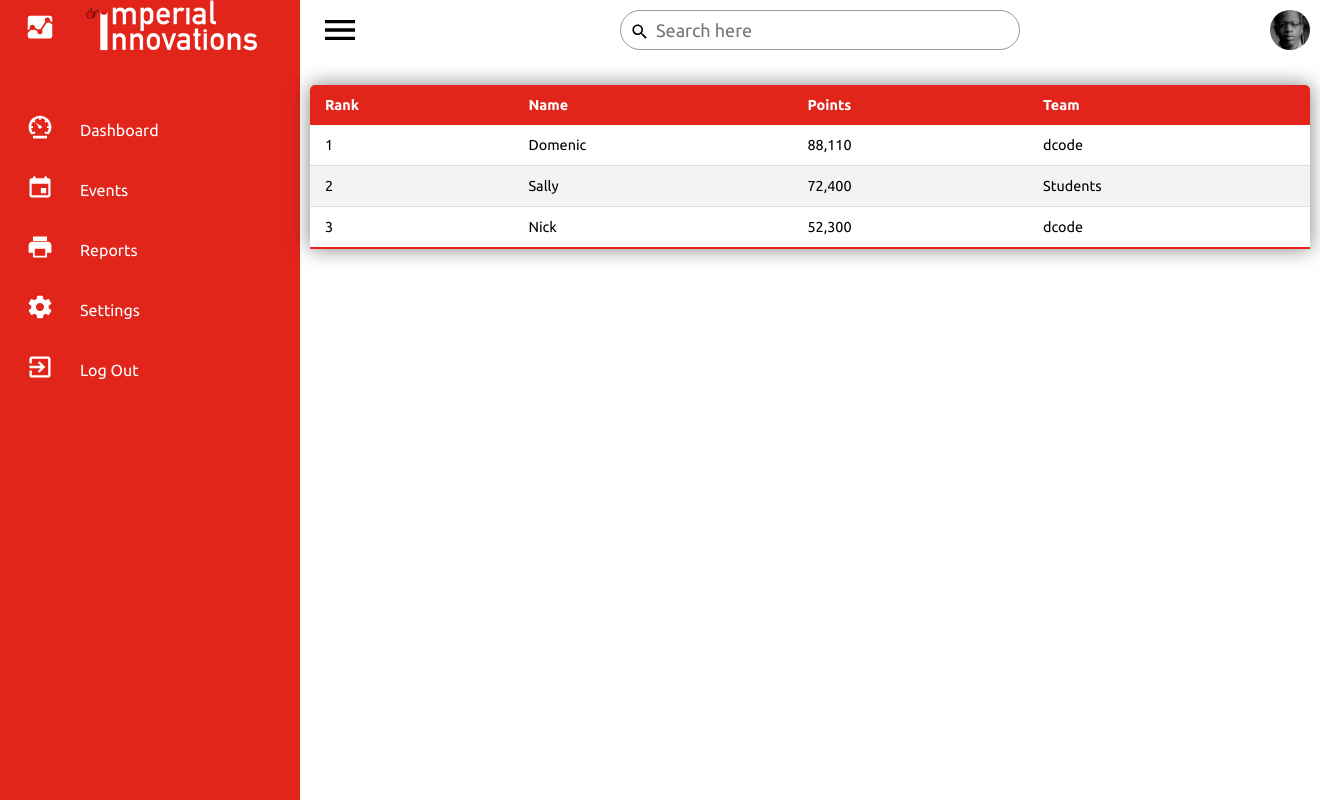
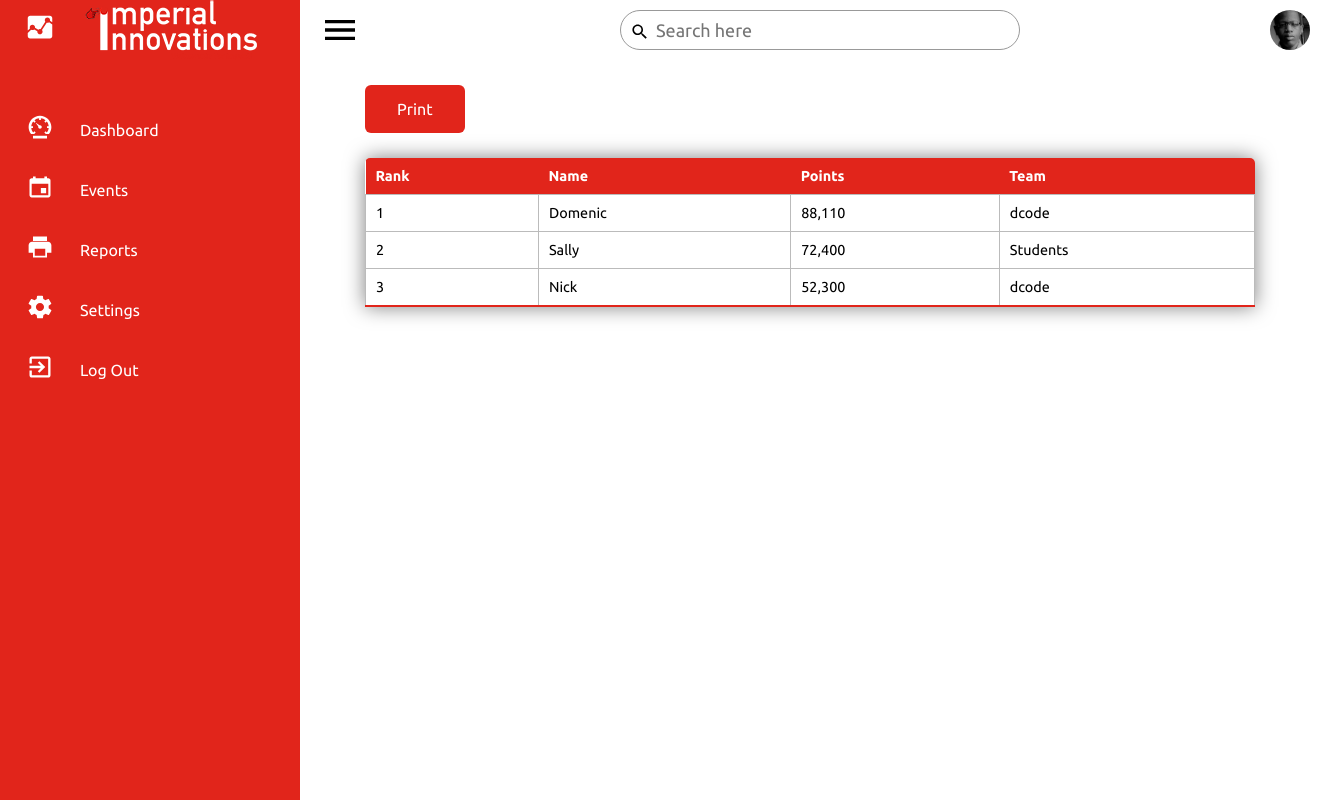
Before and after one commit to Massawe14/ERS, a PHP site: page /report.php in a window 1320 px wide. Run offline with PHP 8.4, Linux system fonts and the light colour scheme; the visitor is signed in with stand-in values (Sample User, id 1).

Commit message:
update code

```diff
--- a/report.php
+++ b/report.php
@@ -20,7 +20,7 @@
   <title>Report</title>
   <style>
 
-    .content-table {
+    /*.content-table {
       border-collapse: collapse;
       padding: 25px;
       margin: 25px auto 0;
@@ -53,17 +53,78 @@
 
     .content-table tbody tr:last-of-type {
       border-bottom: 2px solid #e1251b;
-    }
+    }*/
 
     /*.content-table tbody tr.active-row {
       font-weight: bold;
       color: #009879;
     }*/
 
+    .report-container {
+      width: 940px;
+      margin: 0 auto;
+      padding: 25px;
+    }
+
+    .table {
+      border-collapse: collapse;
+      padding: 25px;
+      margin: 25px auto 0;
+      font-size: 0.9em;
+      width: 100%;
+      border-radius: 5px 5px 0 0;
+      overflow: hidden;
+      box-shadow: 0 0 20px rgba(0, 0, 0, 0.5);
+    }
+
+    th, td {
+      border: 1px solid #bbb;
+      padding: 10px;
+      text-align: left;
+    }
+
+    tr:hover {
+      background-color: #e5e5e5;
+    }
+
+    .tr:nth-child(even) {
+      background-color: #f2f2f2;
+    }
+
+    th {
+      background-color: #e1251b;
+      color: white;
+      border: #e1251b;
+    }
+
+    .table tbody tr:last-of-type {
+      border-bottom: 2px solid #e1251b;
+    }
+
+    .btn {
+      background-color: #e1251b;
+      border: none;
+      color: white;
+      padding: 15px 32px;
+      text-align: center;
+      text-decoration: none;
+      display: inline-block;
+      font-size: 16px;
+      cursor: pointer;
+    }
+
+    .btn:hover {
+      opacity: 0.8;
+    }
+
   </style>
 </head>
 <body>
-  <table class="content-table">
+  <div class="report-container">
+    <p>
+      <button class="btn">Print</button>
+    </p>
+    <table class="table" id="table">
       <thead>
         <tr>
           <th>Rank</th>
@@ -93,6 +154,20 @@
         </tr>
       </tbody>
     </table>
+  </div>
   <?php include('includes/script.php'); ?>
+  <script
+  src="https://code.jquery.com/jquery-3.6.0.min.js" integrity="sha256-/xUj+3OJU5yExlq6GSYGSHk7tPXikynS7ogEvDej/m4=" crossorigin="anonymous"></script>
+  <script>
+    $('.btn').click(function(){
+      var printme = document.getElementById('table');
+      var wme = window.open("","","width=900,height=700");
+      wme.document.write(printme.outerHTML);
+      wme.document.close();
+      wme.focus();
+      wme.print();
+      wme.close();
+    });
+  </script>
 </body>
 </html>
```
Lines whose indentation alone changed are shown as unchanged.
